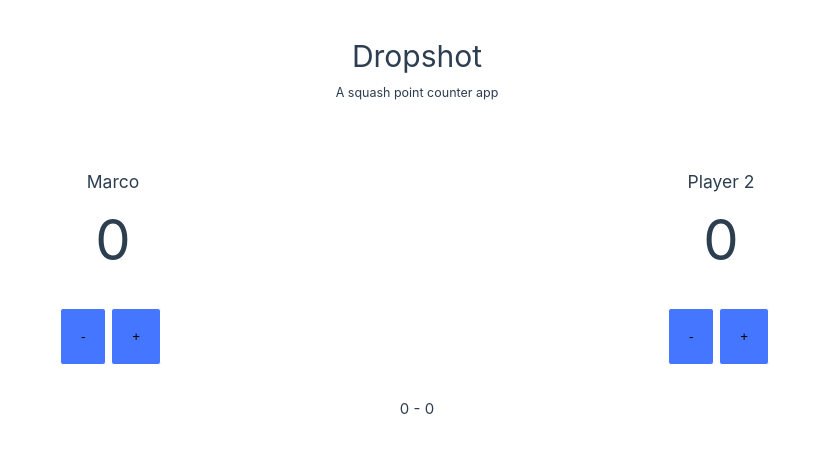
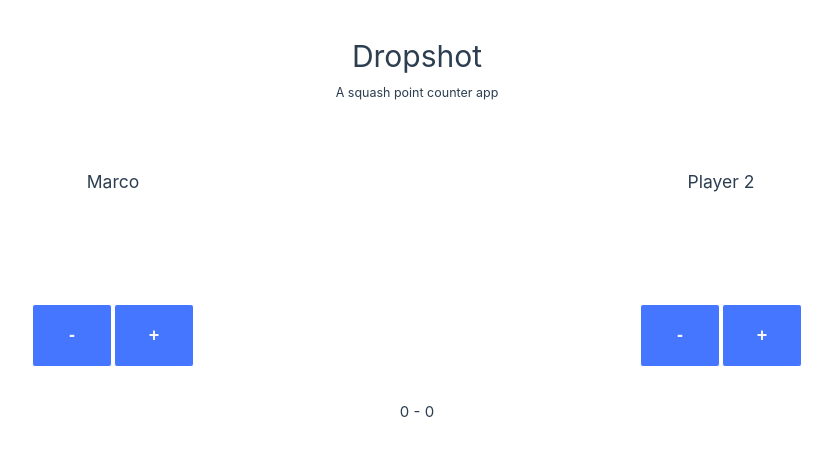
Before and after one commit to MarcoBevilacqua/dropshot, a Vue app: page / in a window 1280 px wide. Shown: the top 456 px of the page, without its empty margins (223-1056 px from the left). Built offline with nearby package versions, Linux system fonts and the light colour scheme.

Commit message:
partial refactor of score table

```diff
--- a/src/App.vue
+++ b/src/App.vue
@@ -42,7 +42,5 @@ export default {
   .container {
     margin: 10px auto;
   }
-
-
 }
 </style>
--- a/src/assets/custom.css
+++ b/src/assets/custom.css
@@ -12,19 +12,32 @@
     margin: 2rem 3rem;
   }
 
-  .player-name h3 {
-    font-weight: 700;
+  .score h3 {
+    font-weight: 800;
+    color: white;
   }
 
-  .score-cmd span {
-    margin: .5rem
+  .score-cmd {
+    display: inline-block;
   }
 
   .score-cmd button {
+    margin: 1px;
+    width: 80px;
+    font-weight: 600;
+    font-size: large;
+    color: whitesmoke;
     cursor: pointer;
-    margin-right: 5px;
     padding: 20px;
     background-color:rgb(68, 118, 255);
     border: 1px solid white;
     border-radius: 3px;
   }
+
+  .score-cmd .left {
+    border-right: 1px solid white
+  }
+
+  .score-cmd .right {
+    border-left: 1px solid white;
+  }
--- a/src/components/match/ScoreTable.vue
+++ b/src/components/match/ScoreTable.vue
@@ -14,10 +14,13 @@ defineComponent({
 
 function updateScore(score, playerId) {
 
-    if(playerId === 1){
-        state.playerOneScore = score
-    } else {
-        state.playerTwoScore = score
+    if(state.canPlay) {
+        if(playerId === 1){
+            (score) ?
+            state.playerOneScore++ : state.playerOneScore--
+        } else {
+            (score) ? state.playerTwoScore++ : state.playerTwoScore--
+        }
     }
 
     checkScore()
@@ -27,16 +30,24 @@ function checkScore() {
     if (state.playerOneScore === 11 || state.playerTwoScore === 11) {
         state.canPlay = false;
     }
+
+    checkWinner()
+}
+
+function checkWinner() {
+    //check if either player 1 or 2 has won the game
 }
 </script>
 
 <template>
     <div id="score-table">
 
-        <PlayerCounter name="Marco" :playerId="1"
+        <PlayerCounter name="Marco"
+        :playerId="1" :score="state.playerOneScore"
         @score-change="updateScore" />
 
-        <PlayerCounter name="Player 2" :playerId="2"
+        <PlayerCounter name="Player 2"
+        :playerId="2" :score="state.playerTwoScore"
         @score-change="updateScore" />
 
     </div>
--- a/src/components/player/PlayerCounter.vue
+++ b/src/components/player/PlayerCounter.vue
@@ -1,25 +1,22 @@
 <script setup>
-import { reactive } from 'vue'
-
-// reactive state
-const state = reactive({score: 0})
 
 const emit = defineEmits(['score-change'])
 
 // functions that mutate state and trigger updates
 function increment() {
-    state.score++
-    emit('score-change', state.score, props.playerId)
+    emit('score-change', true, props.playerId)
 }
 
 function decrement() {
-    if(state.score === 0 ) return;
-    state.score--;
-    emit('score-change', state.score, props.playerId)
+    if(props.score === 0) {
+        return
+    }
+    emit('score-change', false, props.playerId)
 }
 
 const props = defineProps({
     name: String,
+    score: Number,
     playerId: Number
 })
 </script>
@@ -28,10 +25,10 @@ const props = defineProps({
     <div class="player">
         <h3 class="player-name">{{ name }}</h3>
         <div class="score">
-            <h3>{{ state.score }}</h3>
+            <h3>{{ props.score }}</h3>
             <div class="score-cmd">
-                <button @click="decrement">-</button>
-                <button @click="increment">+</button>
+                <button class="left" @click="decrement">-</button>
+                <button class="right" @click="increment">+</button>
             </div>
         </div>
     </div>
```
